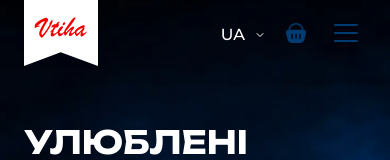
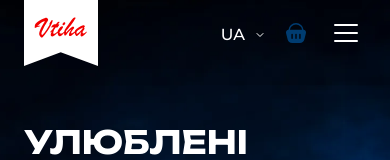
Before and after one commit to cyanidium-dev/happy-bar-grill-frontend, a Next.js app: page /uk in a window 390 px wide. Shown: the top 160 px of the page. Built offline with nearby package versions, Linux system fonts and the light colour scheme.

Commit message:
updated mobile menu

```diff
--- a/src/components/shared/header/Header.tsx
+++ b/src/components/shared/header/Header.tsx
@@ -124,19 +124,19 @@ export default function Header({ className }: { className?: string }) {
             >
               <span
                 className={cn(
-                  "block h-0.5 w-6 rounded-full bg-navy transition-transform duration-300",
+                  "block h-0.5 w-6 rounded-full bg-white transition-transform duration-300",
                   open && "translate-y-2 rotate-45",
                 )}
               />
               <span
                 className={cn(
-                  "block h-0.5 w-6 rounded-full bg-navy transition-opacity duration-300",
+                  "block h-0.5 w-6 rounded-full bg-white transition-opacity duration-300",
                   open && "opacity-0",
                 )}
               />
               <span
                 className={cn(
-                  "block h-0.5 w-6 rounded-full bg-navy transition-transform duration-300",
+                  "block h-0.5 w-6 rounded-full bg-white transition-transform duration-300",
                   open && "-translate-y-2 -rotate-45",
                 )}
               />
--- a/src/components/shared/header/MobileMenu.tsx
+++ b/src/components/shared/header/MobileMenu.tsx
@@ -55,30 +55,30 @@ export default function MobileMenu({
         aria-modal="true"
         aria-label={th("menu")}
         className={cn(
-          "fixed inset-y-0 right-0 z-50 flex w-[86%] max-w-sm flex-col bg-white shadow-2xl transition-transform duration-300 ease-out",
+          "fixed inset-y-0 right-0 z-50 flex w-[86%] max-w-sm flex-col bg-navy text-white shadow-2xl transition-transform duration-300 ease-out",
           open ? "translate-x-0" : "translate-x-full",
         )}
       >
-        <div className="flex items-center justify-between border-b border-navy/10 px-6 py-4">
-          <Logo className="h-9" onClick={onClose} />
+        <div className="flex items-center justify-between px-6">
+          <Logo onClick={onClose} />
           <button
             type="button"
             aria-label={th("closeMenu")}
             onClick={onClose}
-            className="flex size-10 items-center justify-center rounded-full text-navy transition-colors hover:text-red"
+            className="flex size-10 items-center justify-center rounded-full text-white transition-colors hover:text-red"
           >
             <CloseIcon className="size-6" />
           </button>
         </div>
 
-        <nav className="flex-1 overflow-y-auto px-6 py-4">
+        <nav className="flex-1 overflow-y-auto px-6 py-12">
           <ul className="flex flex-col">
             {navLinks.map(({ href, key }) => (
-              <li key={key} className="border-b border-navy/10">
+              <li key={key} className="border-b border-white/10">
                 <Link
                   href={href}
                   onClick={onClose}
-                  className="block py-4 text-20semi text-navy transition-colors hover:text-red"
+                  className="block py-4 text-20semi text-white transition-colors hover:text-red"
                 >
                   {t(key)}
                 </Link>
@@ -87,7 +87,7 @@ export default function MobileMenu({
           </ul>
         </nav>
 
-        <div className="flex flex-col gap-4 border-t border-navy/10 px-6 py-6">
+        <div className="flex flex-col gap-4 border-t border-white/10 px-6 py-6">
           <a
             href={`tel:${PHONE_HREF}`}
             onClick={onClose}
```
